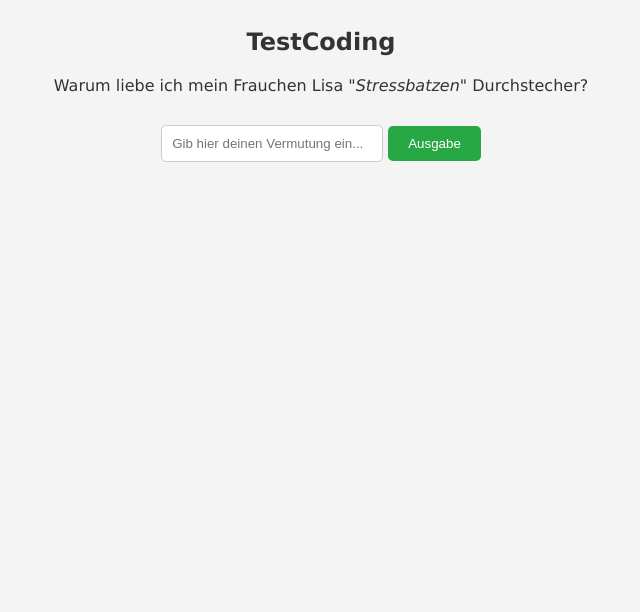
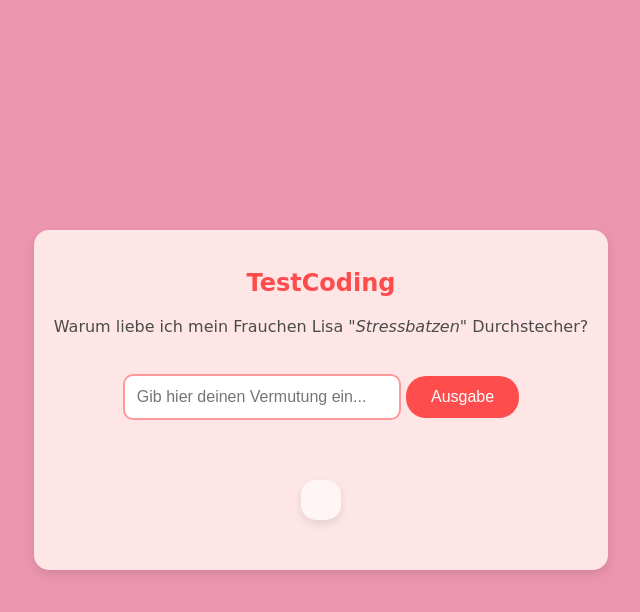
Before and after one commit to bjoernwenderoth/testcoding, a plain HTML site: page index.html in a window 1280 px wide. Shown: the whole page, without its empty margins (319-959 px from the left). Drawn offline with Linux system fonts and the light colour scheme.

Commit message:
style update

```diff
--- a/style.css
+++ b/style.css
@@ -1,33 +1,65 @@
+body {
+    font-family: 'Dancing Script', cursive, 'Lucida Sans', sans-serif;
+    background-color: #e6789bc8; /* Sanftes Rosa */
+    color: #4a4a4a;
+    padding: 0px 10px;
+    margin: 0;
+    display: flex;
+    flex-direction: column;
+    align-items: center;
+    justify-content: center;
+    min-height: 100vh;
+}
 
-body {
-    font-family:'Lucida Sans', 'Lucida Sans Regular', 'Lucida Grande', 'Lucida Sans Unicode', Geneva, Verdana, sans-serif;
-    background-color: #f4f4f4;
-    color: #333;
-    padding: 0px 10px;
+input {
+    width: 250px;
+    padding: 12px;
+    border: 2px solid #ff9999;
+    border-radius: 10px;
+    font-size: 16px;
+    outline: none;
+    transition: 0.3s;
 }
-input {
-    width: 200px;
-    padding: 10px;
-    border: 1px solid #ccc;
-    border-radius: 5px;
+
+input:focus {
+    border-color: #ff4d4d;
+    box-shadow: 0 0 8px #ff4d4d;
 }
 
 .input-button-container {
     max-width: 90%;
     margin: 30px 0px;
+    text-align: center;
 }
 
 button {
-    padding: 10px 20px;
-    background-color: #28a745;
+    padding: 12px 25px;
+    margin-top: 10px;
+    background-color: #ff4d4d;
     color: white;
     border: none;
-    border-radius: 5px;
+    border-radius: 20px;
+    font-size: 16px;
     cursor: pointer;
+    transition: 0.3s;
+}
+
+button:hover {
+    background-color: #e63939;
+    box-shadow: 0 4px 8px rgba(0, 0, 0, 0.2);
 }
 
 #outputContainer {
     margin: 30px 0px;
+    line-height: 30px;
+    font-size: 18px;
+    color: #4a4a4a;
+    background-color: #fff5f5;
+    padding: 20px;
+    border-radius: 15px;
+    box-shadow: 0 4px 8px rgba(0, 0, 0, 0.1);
+    max-width: 600px;
+    text-align: center;
 }
 
 section {
@@ -36,4 +68,14 @@ section {
     justify-content: center;
     align-items: center;
     text-align: center;
+    padding: 20px;
+    background-color: #ffe6e6;
+    border-radius: 15px;
+    box-shadow: 0 4px 8px rgba(0, 0, 0, 0.1);
 }
+
+h1, h2, h3 {
+    color: #ff4d4d;
+    font-family: 'Dancing Script', cursive;
+    margin-bottom: 20px;
+}
```
